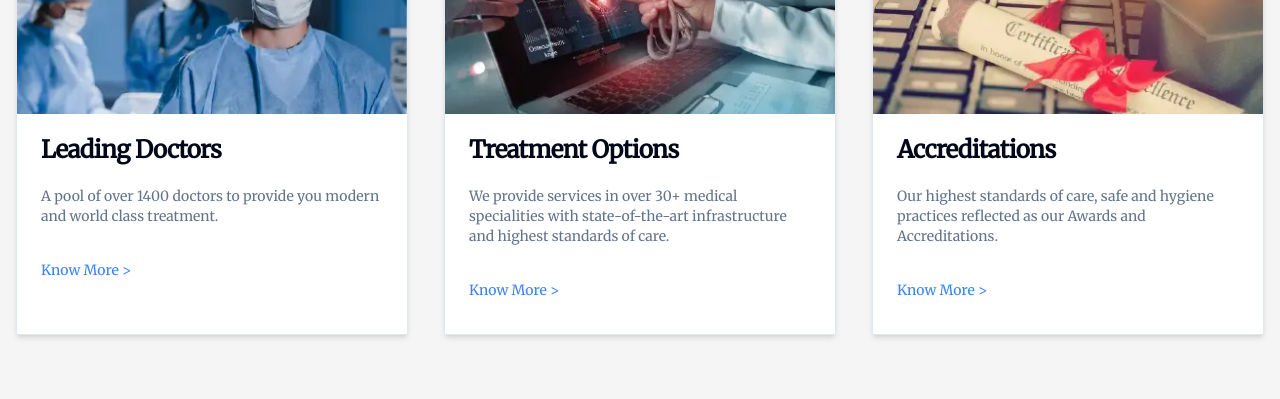
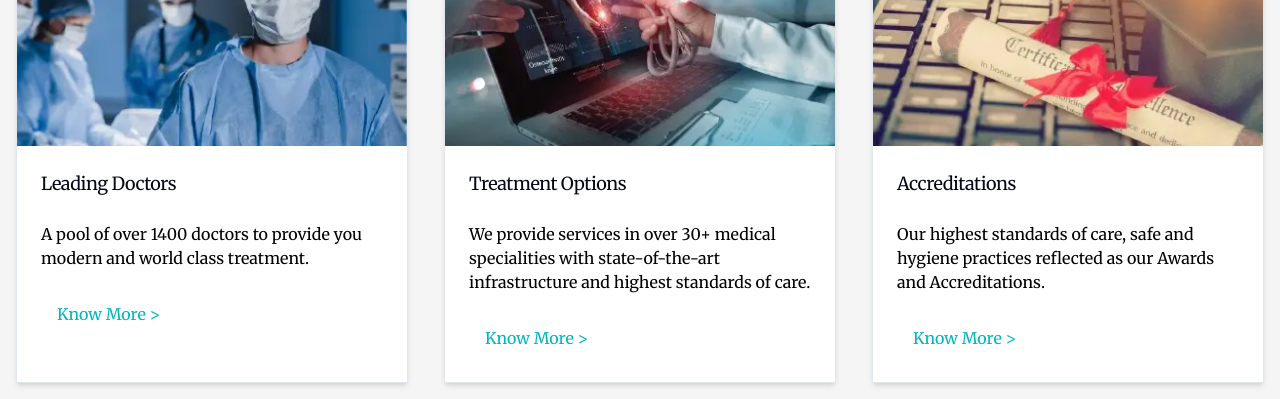
Before and after one commit to sowmya1066/nextCare, a Next.js app: page / in a window 1280 px wide. Shown: the part 1160-1559 px from the top of the page. Built offline with nearby package versions, Linux system fonts and the light colour scheme.

Commit message:
mapping card and index

```diff
--- a/src/components/WhyCareHospitals.js
+++ b/src/components/WhyCareHospitals.js
@@ -30,15 +30,15 @@ export default function WhyCareHospitals() {
       <div className="grid grid-cols-1 md:grid-cols-3 gap-9">
         {cards.map((card, index) => (
           <Card key={index} className="overflow-hidden rounded-none shadow-md">
-            <Image src={card.image} alt={card.title} className="object-cover w-full h-52" />
-            <CardHeader>
-              <CardTitle>{card.title}</CardTitle>
+            <Image src={card.image} alt={card.title} className="object-cover w-full h-60" />
+            <CardHeader >
+              <CardTitle className="text-lg font-light">{card.title}</CardTitle>
             </CardHeader>
-            <CardContent>
-              <CardDescription>{card.description}</CardDescription>
+            <CardContent >
+              <CardDescription className="text-base text-black ">{card.description}</CardDescription>
             </CardContent>
             <CardFooter>
-              <Button variant="link" className="text-blue-500 hover:text-blue-700 p-0">
+              <Button variant="link" className="text-[#00b6bd] text-base">
                 Know More &gt;
               </Button>
             </CardFooter>
```
Also changed, not shown: src/app/globals.css (line endings or trailing spaces).
